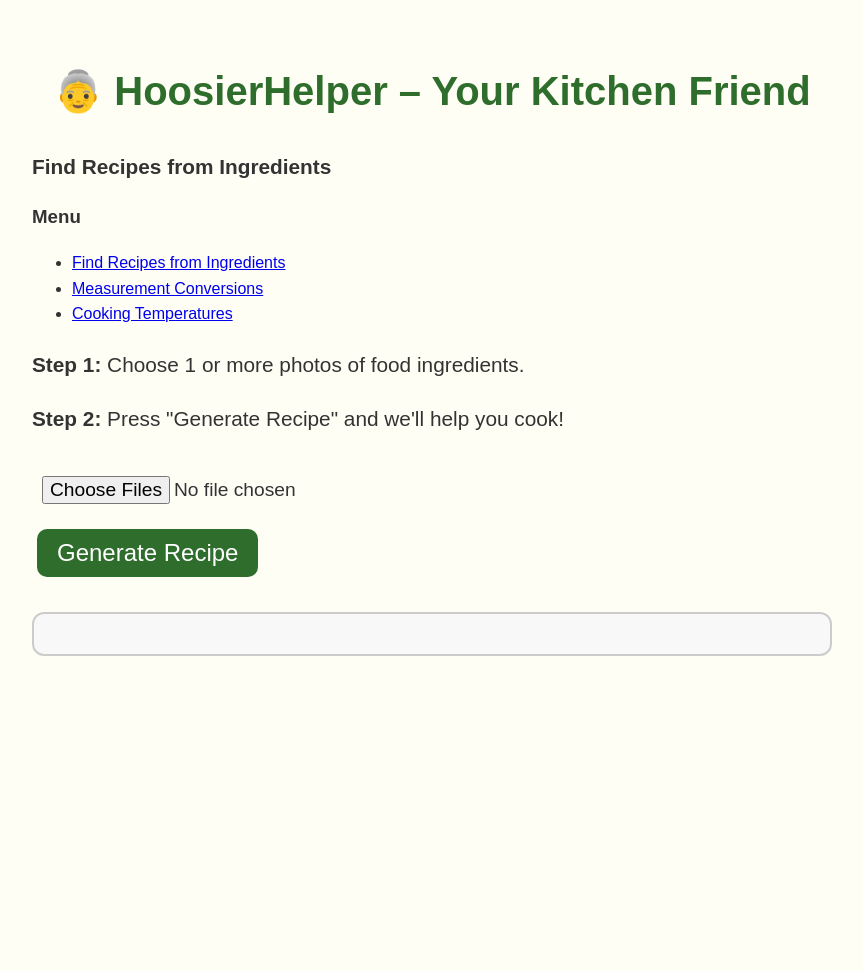
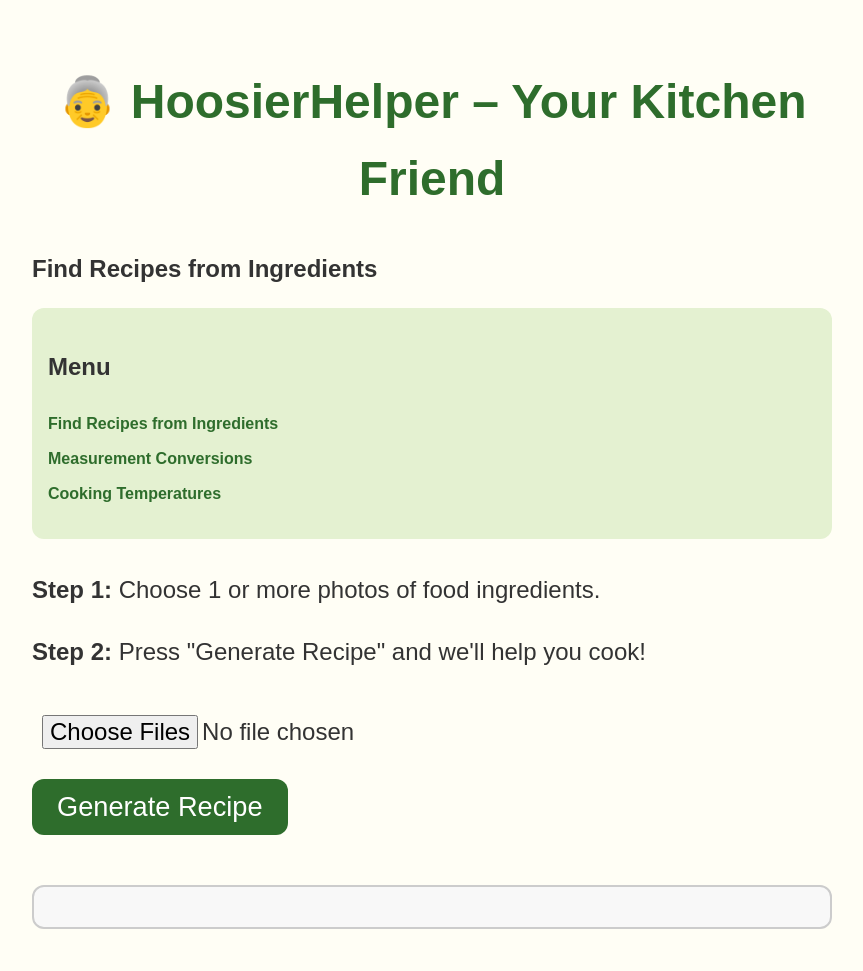
Before and after one commit to MicahSamuel77/XTernHackathonRecipeApp, a Flask app: page / in a window 1280 px wide. Shown: the whole page, without its empty margins (208-1071 px from the left). Before the commit the page ends 656 px from the top, so only its background shows below. Run offline with Flask 3, Linux system fonts and the light colour scheme.

Commit message:
everything together

```diff
--- a/main.py
+++ b/main.py
@@ -12,7 +12,17 @@ client = OpenAI(
     api_key=""
 )
 
+@app.route('/measurement.html')
+def measurement():
+    return render_template('measurement.html')
+
+@app.route('/temperature.html')
+def temperature():
+    return render_template('temperature.html')
+
+
 @app.route('/')
+@app.route('/index.html')
 def index():
     return render_template('index.html')
 
@@ -24,6 +34,7 @@ def upload():
     images = request.files.getlist('images')
     if not images:
         return jsonify({"error": "No images found"}), 400
+
 
     all_ingredients = []
 
--- a/static/styles.css
+++ b/static/styles.css
@@ -7,62 +7,92 @@ body {
     padding: 2em;
     line-height: 1.6;
 }
+
 h1 {
-    font-size: 2.5em;
+    font-size: 3em;
     text-align: center;
     color: #2e6d2c;
 }
-label,
-p,
-h2,
+
+h2, h3, label, p, button {
+    font-size: 1.5em;
+}
+
+nav {
+    background: #e4f1d1;
+    padding: 1em;
+    border-radius: 12px;
+    margin-bottom: 2em;
+}
+
+nav ul {
+    list-style-type: none;
+    padding-left: 0;
+}
+
+nav ul li {
+    margin: 0.6em 0;
+}
+
+nav ul li a {
+    text-decoration: none;
+    color: #2e6d2c;
+    font-weight: bold;
+}
+
+nav ul li a:hover {
+    text-decoration: underline;
+}
+
+input[type="file"] {
+    font-size: 1.5em;
+    padding: 10px;
+    margin: 10px 0 20px 0;
+}
+
 button {
-    font-size: 1.3em;
-}
-input[type="file"] {
-    font-size: 1.2em;
-    padding: 10px;
-    margin: 10px 0;
-}
-button {
-    font-size: 1.5em;
-    padding: 10px 20px;
+    font-size: 1.7em;
+    padding: 12px 25px;
     background-color: #2e6d2c;
     color: white;
     border: none;
-    border-radius: 10px;
+    border-radius: 12px;
     cursor: pointer;
-    margin: 5px;
+    margin: 0 10px 20px 0;
 }
+
 button:hover {
     background-color: #245423;
 }
+
 #output {
     margin-top: 30px;
     background: #f8f8f8;
     padding: 20px;
     border-radius: 12px;
     border: 2px solid #ccc;
+    font-size: 1.5em;
+    white-space: pre-wrap; /* keeps line breaks */
 }
-#read-aloud-btn,
-#prev-btn,
-#next-btn,
-#pause-btn,
-#resume-btn {
-    display: none;
-}
-#controls {
-    margin-top: 15px;
-    text-align: center;
-}
+
 .preview {
     margin-top: 20px;
 }
+
 .preview img {
-    max-width: 200px;
+    max-width: 180px;
     margin: 10px;
     border-radius: 8px;
+    box-shadow: 0 0 6px rgba(0,0,0,0.1);
 }
+
+#controls {
+    margin-top: 10px;
+    text-align: center;
+}
+
 .error {
     color: red;
     font-weight: bold;
+    font-size: 1.6em;
 }
--- a/templates/index.html
+++ b/templates/index.html
@@ -2,8 +2,8 @@
 <html lang="en">
 <head>
     <meta charset="UTF-8" />
-    <title>Hoosier Helper</title>
-    <link rel="stylesheet" href="../static/styles.css" />
+    <title>👵 HoosierHelper – Your Kitchen Friend</title>
+    <link rel="stylesheet" href="/static/styles.css" />
 </head>
 <body>
     <div>
@@ -40,6 +40,8 @@
                 <button id="resume-btn">▶️ Resume</button>
                 <button id="next-btn">Next Step ➡️</button>
             </div>
+        </main>
+    </div>
 
     <script>
         const previewDiv = document.getElementById("preview");
@@ -50,7 +52,6 @@
         const pauseBtn = document.getElementById("pause-btn");
         const resumeBtn = document.getElementById("resume-btn");
 
-                // Text-to-speech setup
         let steps = [];
         let currentStepIndex = 0;
         let utterance = null;
@@ -62,15 +63,6 @@
             utterance = new SpeechSynthesisUtterance(text);
             utterance.lang = "en-US";
             utterance.rate = 0.9;
-
-                    utterance.onend = () => {
-                        // Optional: auto advance if you want
-                        // currentStepIndex++;
-                        // if (currentStepIndex < steps.length) {
-                        //   speak(steps[currentStepIndex]);
-                        // }
-                    };
-
             window.speechSynthesis.speak(utterance);
         }
 
@@ -88,22 +80,15 @@
             }
         }
 
-                // Welcome message
         window.onload = () => {
-                    speak(
-                        "Welcome to Hoosier Helper. Please upload food photos to get your easy recipe."
-                    );
+            speak("Welcome to Hoosier Helper. Please upload food photos to get your easy recipe.");
             updateControlsVisibility(false);
         };
 
-                // Image previews and speak confirmation
-                document
-                    .querySelector('input[name="images"]')
-                    .addEventListener("change", function (event) {
+        document.querySelector('input[name="images"]').addEventListener("change", function (event) {
             previewDiv.innerHTML = "";
             const files = Array.from(event.target.files);
             speak(`You selected ${files.length} image${files.length > 1 ? "s" : ""}.`);
-
             files.forEach((file) => {
                 const reader = new FileReader();
                 reader.onload = (e) => {
@@ -118,8 +103,7 @@
         document.getElementById("upload-form").onsubmit = async (e) => {
             e.preventDefault();
             const formData = new FormData(e.target);
-                    output.innerHTML =
-                        "⏳ Analyzing your ingredients and writing a recipe... please wait.";
+            output.textContent = "⏳ Analyzing your ingredients and writing a recipe... please wait.";
             speak("Analyzing your ingredients. Please wait.");
             updateControlsVisibility(false);
 
@@ -137,28 +121,27 @@
                     speak("Sorry, we could not detect any ingredients. Please try again.");
                     updateControlsVisibility(false);
                 } else {
-                            // Display ingredients and recipe
+                    // Format recipe for display with line breaks
+                    const formattedRecipe = data.recipe.replace(/\n/g, "<br>");
+
                     output.innerHTML = `
                         <h2>📝 Ingredients Detected:</h2>
                         <p>${data.ingredients.join(", ")}</p>
                         <h2>👩‍🍳 Your Simple Recipe:</h2>
-                                <pre id="recipe-text">${data.recipe}</pre>
+                        <pre id="recipe-text">${formattedRecipe}</pre>
                     `;
 
-                            // Split recipe into steps by new line or period+space
-                            // You can customize this split logic based on your recipe format
+                    // Split recipe text into steps for speech
                     steps = data.recipe
                         .split(/\n+/)
                         .map((s) => s.trim())
                         .filter((s) => s.length > 0);
 
-                            // Reset current step
                     currentStepIndex = 0;
 
-                            // Read first step aloud
+                    // Speak first step
                     speak(steps[currentStepIndex]);
 
-                            // Show controls
                     updateControlsVisibility(true);
                 }
             } catch (err) {
@@ -167,8 +150,6 @@
                 updateControlsVisibility(false);
             }
         };
-
-                // Controls events
 
         prevBtn.onclick = () => {
             if (currentStepIndex > 0) {
@@ -196,7 +177,5 @@
             }
         };
     </script>
-            </main>
-        </div>
 </body>
 </html>
```
Also changed, not shown: templates/measurement.html (+5 -8 lines), static/scripts/conversions.js (renamed from scripts/conversions.js). Lines whose indentation alone changed are shown as unchanged.
